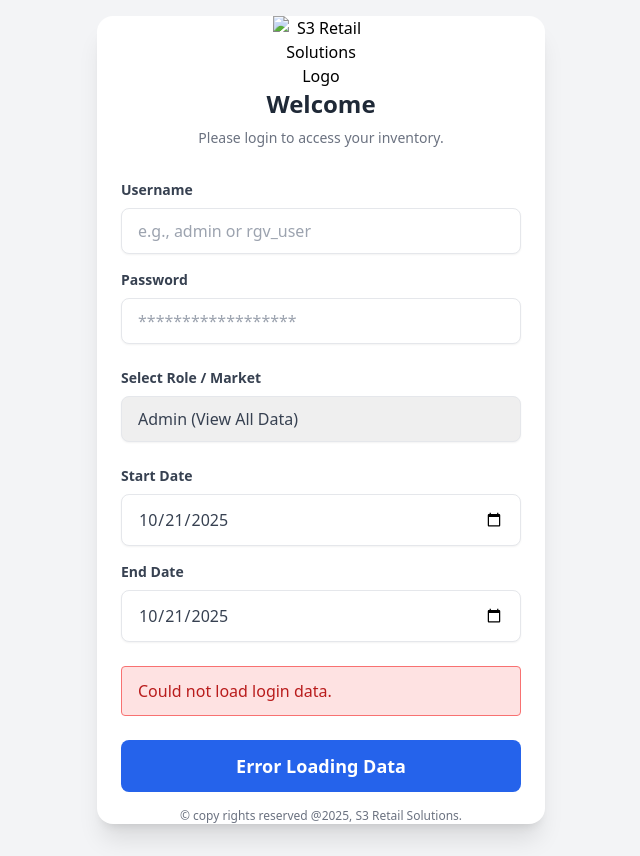
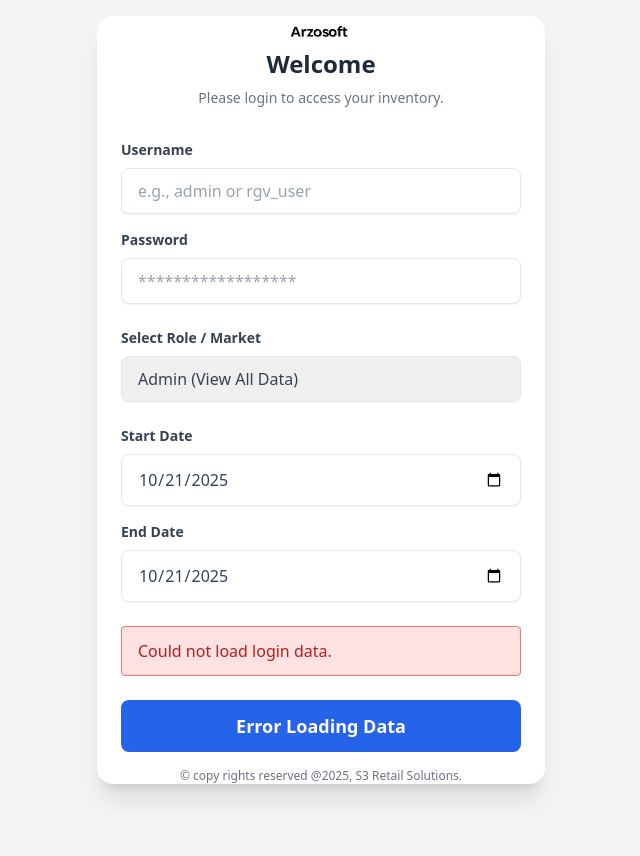
Before and after one commit to rasoolkhan1010/iasr-s3-AMPCS, a plain HTML site: page frontend/index.html in a window 1280 px wide. Shown: the whole page, without its empty margins (319-959 px from the left). After the commit the page ends 816 px from the top, so only its background shows below. Drawn offline with Linux system fonts and the light colour scheme; no server answers.

Commit message:
Update index.html

```diff
--- a/frontend/index.html
+++ b/frontend/index.html
@@ -13,7 +13,7 @@
         <form id="login-form" class="bg-white shadow-xl rounded-2xl px-6 sm:px-8 pt-8 sm:pt-10 pb-6 sm:pb-8 mb-4">
             <!-- Header -->
             <div class="text-center mb-8 sm:mb-10">
-                <img src="Logo.jpeg" alt="S3 Retail Solutions Logo" class="mx-auto mb-3 sm:mb-4 w-24 sm:w-32 h-auto" />
+                <img src="logo.jpg" alt="S3 Retail Solutions Logo" class="mx-auto mb-3 sm:mb-4 w-24 sm:w-32 h-auto" />
                 <h2 class="text-2xl sm:text-3xl font-bold text-gray-800">Welcome</h2>
                 <p class="text-gray-500 mt-2 text-sm sm:text-base">Please login to access your inventory.</p>
             </div>
```
